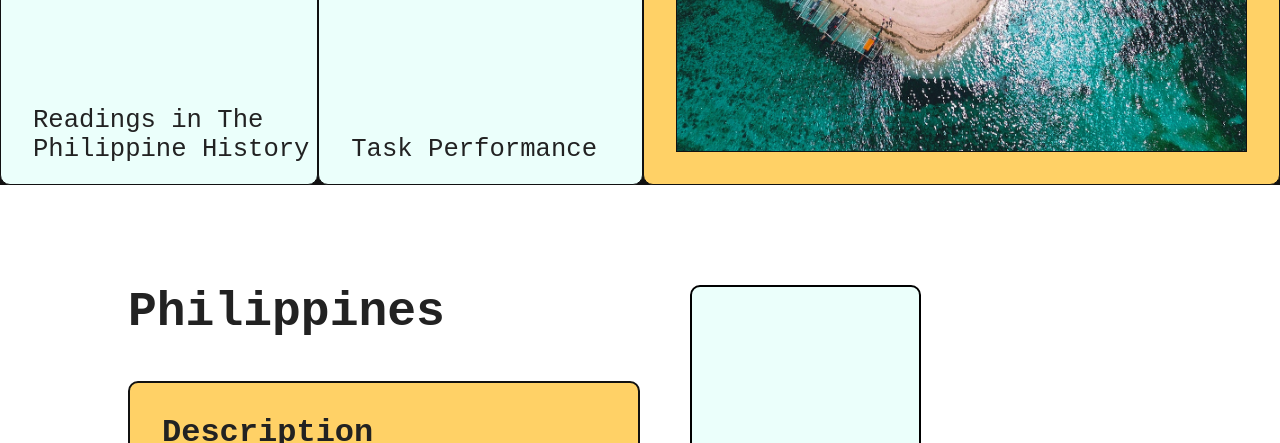
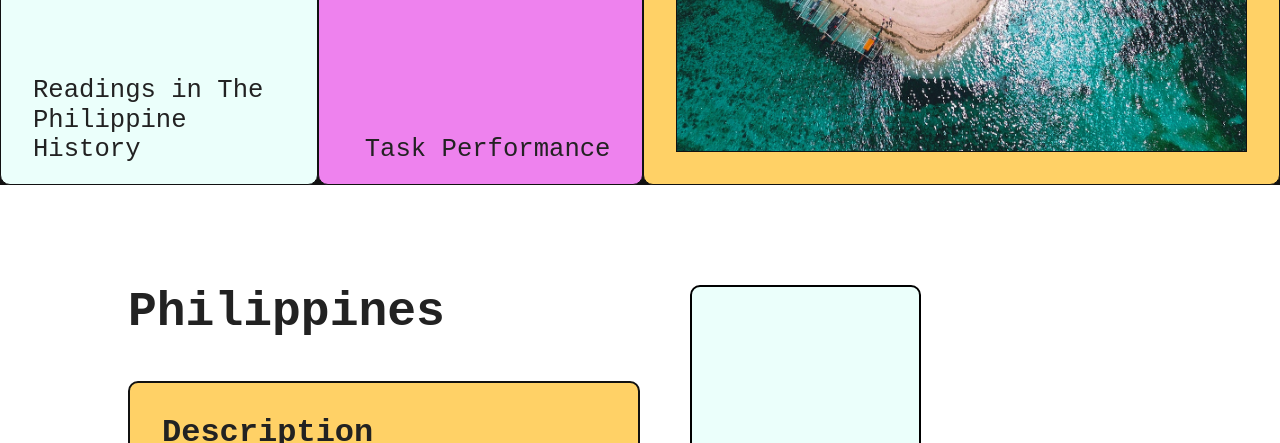
Before and after one commit to rizetto/the-philippine-constitution, a website built with Parcel: page index.html in a window 1280 px wide. Shown: the part 657-1100 px from the top of the page. Built offline with nearby package versions, Linux system fonts and the light colour scheme; files whose address does not match are found by name.

Commit message:
update student section style

```diff
--- a/css/styles.css
+++ b/css/styles.css
@@ -108,12 +108,21 @@ section {
 .student-section {
   position: absolute;
   bottom: 20px;
+  width: calc(100% - 4rem);
+}
+
+.student-section--tp {
+  text-align: right;
 }
 
 .card--banner {
   background-color: #FFD166;
   grid-column: 3 / 4;
   grid-row: 1 / 3;
+}
+
+.card--color {
+  background-color: violet;
 }
 
 /* Philippines */
```
